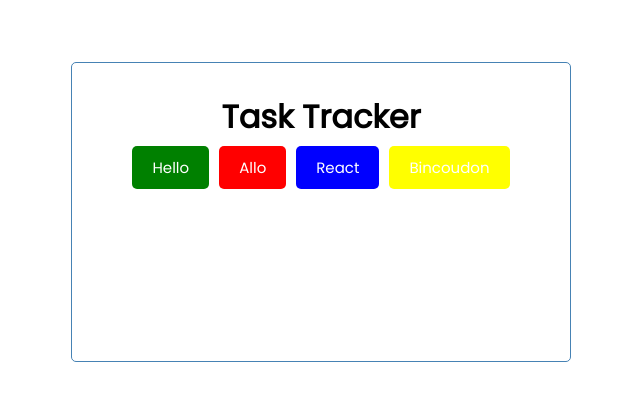
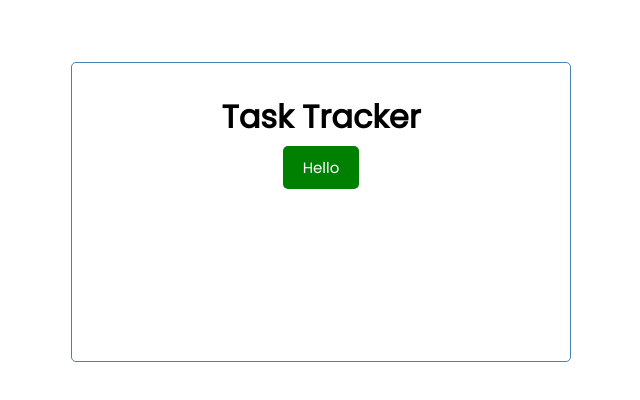
Before and after one commit to zeprof/react-tasktracker-vite, a React (Vite) app: page / in a window 1280 px wide. Shown: the top 400 px of the page, without its empty margins (319-959 px from the left). Built offline with nearby package versions, Linux system fonts and the light colour scheme.

Commit message:
bouton cliquable

```diff
--- a/src/components/Button.jsx
+++ b/src/components/Button.jsx
@@ -1,8 +1,14 @@
 
 const Button = ({color, text}) => {
+    const onClick = () => {
+        console.log('button pressed')
+    }
+
     return (
-        <button style={{backgroundColor: color }}
-        className='btn'>{text}</button>
+        <button
+            onClick={onClick}
+            style={{backgroundColor: color }}
+            className='btn'>{text}</button>
     )
 }
 
--- a/src/components/Header.jsx
+++ b/src/components/Header.jsx
@@ -5,9 +5,6 @@ const Header = ({title}) => {
         <header>
             <h1>{title}</h1>
             <Button color='green' text='Hello'/>
-            <Button color='red' text='Allo'/>
-            <Button color='blue' text='React'/>
-            <Button color='yellow' text='Bincoudon'/>
         </header>
     )
 }
```
